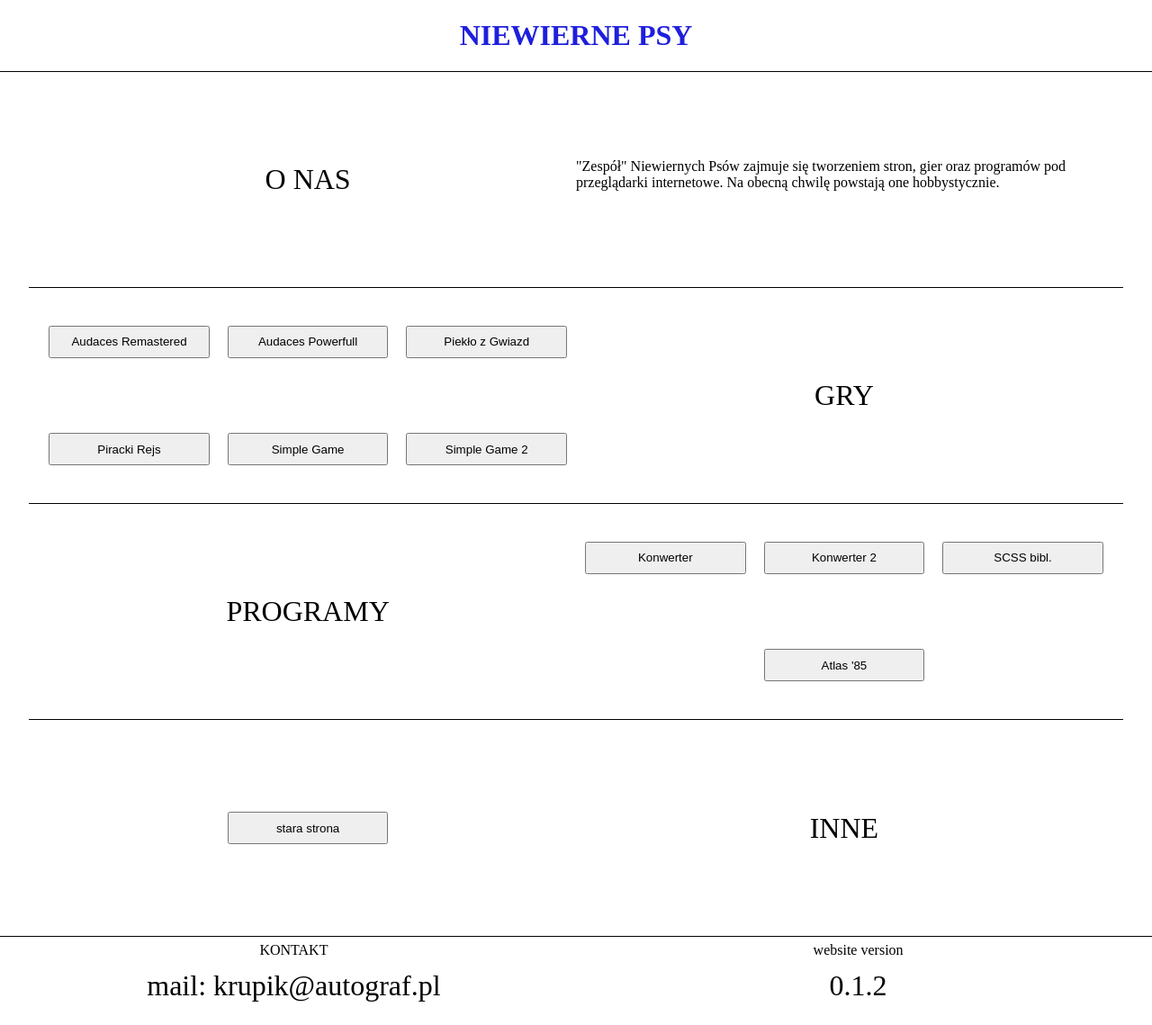
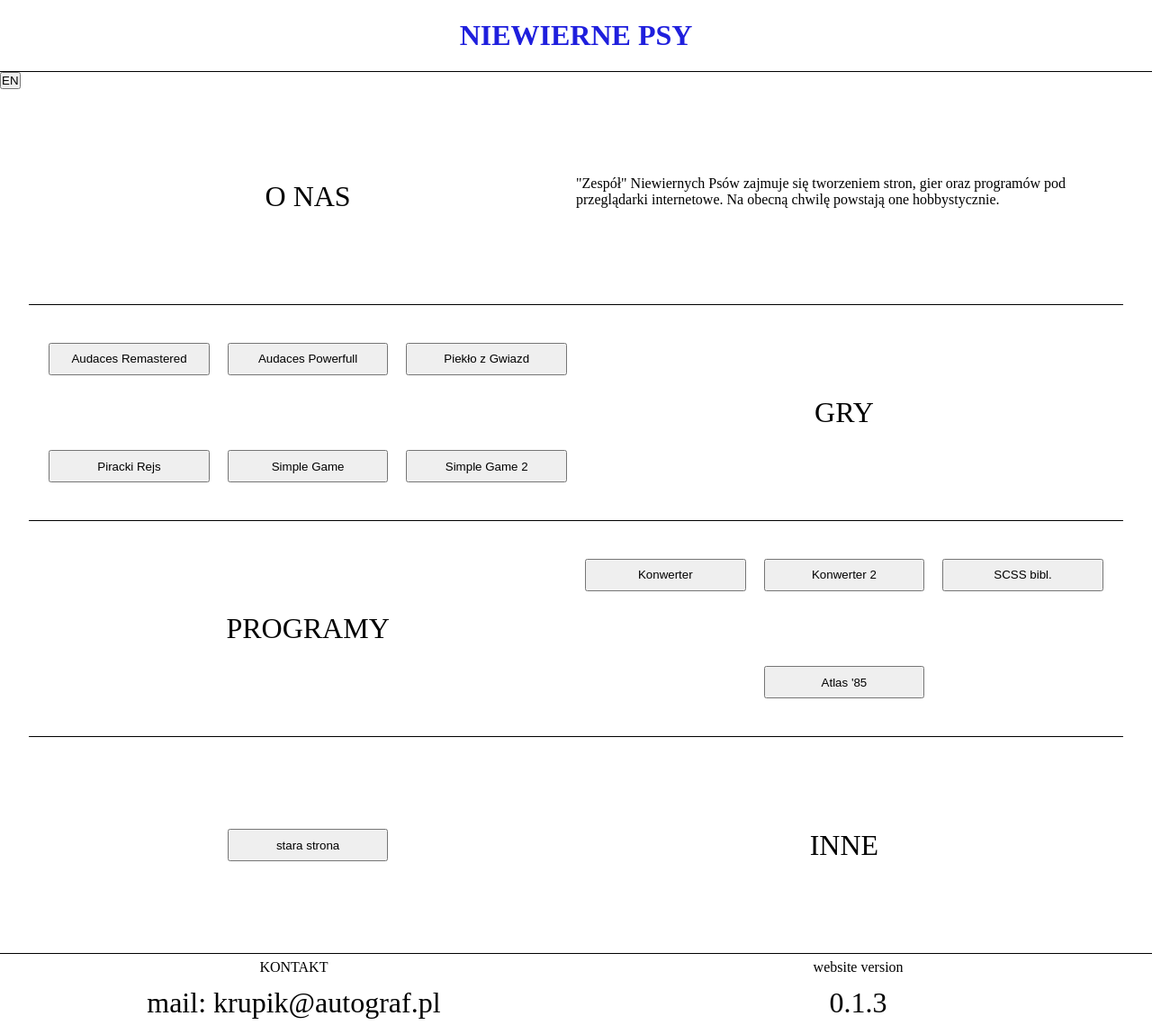
Before and after one commit to SzymekCendecki/Niewierne-Psy-website2, a plain HTML site: page index.html in a window 1280 px wide. Shown: the whole page at 90% size. Drawn offline with Linux system fonts and the light colour scheme; a script that the page names is missing.

Commit message:
version 0.1.3
change language button added

```diff
--- a/index.html
+++ b/index.html
@@ -19,7 +19,9 @@
     </header>
 
     <nav>
-
+        <button id="changeLang">
+            EN
+        </button>
     </nav>
 
         <div id='aboutUs'>
@@ -106,7 +108,7 @@
             </p>
 
             <p class="fontSize2em">
-                0.1.2
+                0.1.3
             </p>
 
         </footer>
--- /dev/null
+++ b/js/engine.js
@@ -0,0 +1,3 @@
+document.querySelector("#changeLang").addEventListener("click", ()=>{
+    console.log("działa");
+})
```
Also changed, not shown: changeLog.txt.
